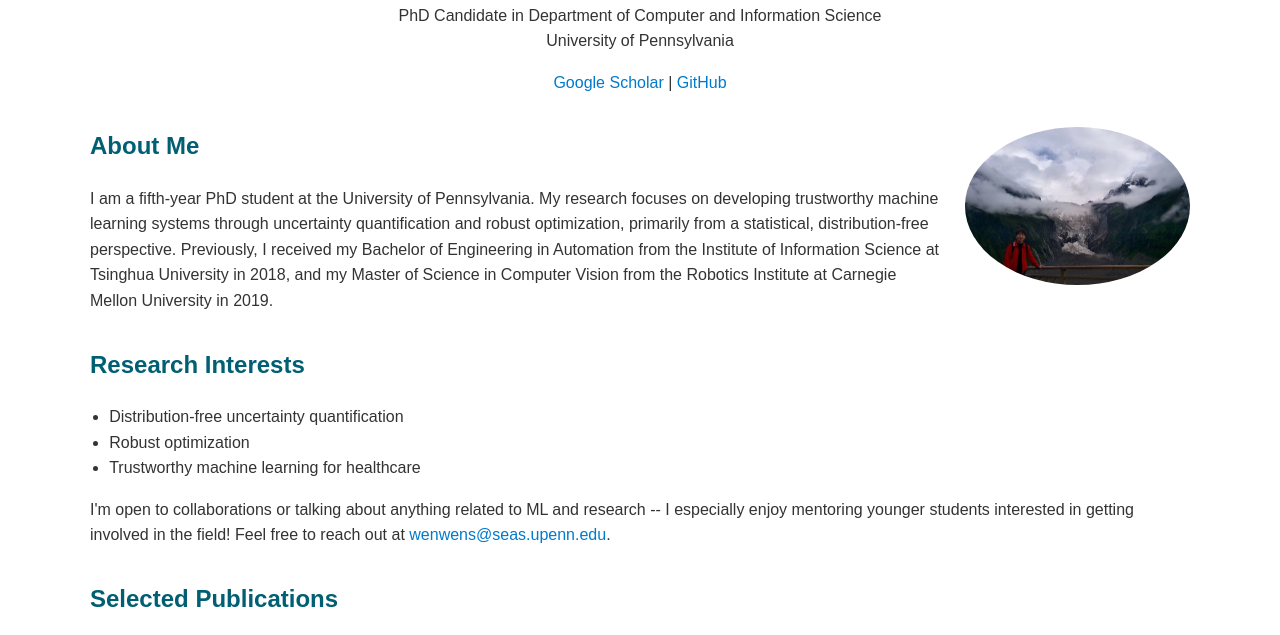
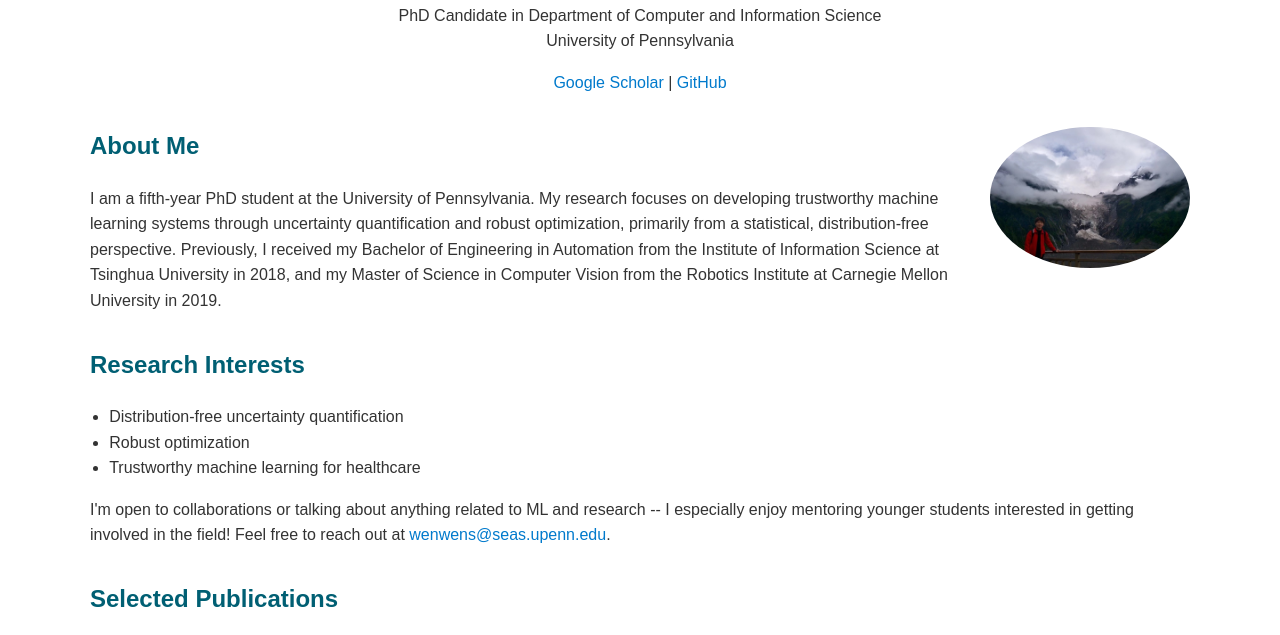
Before and after one commit to averysi224/averysi224.github.io, a plain HTML site: page index.html in a window 1280 px wide. Shown: the part 138-773 px from the top of the page. Drawn offline with Linux system fonts and the light colour scheme.

Commit message:
add profile

```diff
--- a/style.css
+++ b/style.css
@@ -59,9 +59,11 @@ ul {
 
 .profile-float {
   float: right;
-  width: 225px;    /* 可以改大或改小 */
-  height: 158px;
+  max-width: 200px;   /* 限制最大宽度 */
+  width: 200px;       /* 固定宽度 */
+  height: auto;       /* 高度自适应比例 */
   border-radius: 50%;
-  margin: 0 0 20px 20px;  /* 给文字留点空隙 */
-  object-fit: cover;
+  margin: 0 0 20px 20px;
+  object-fit: cover;  /* 裁切填充，保证圆形好看 */
+  display: block;     /* 避免和行内样式冲突 */
 }
```
